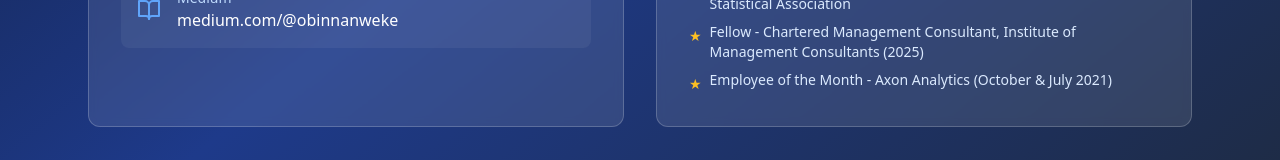
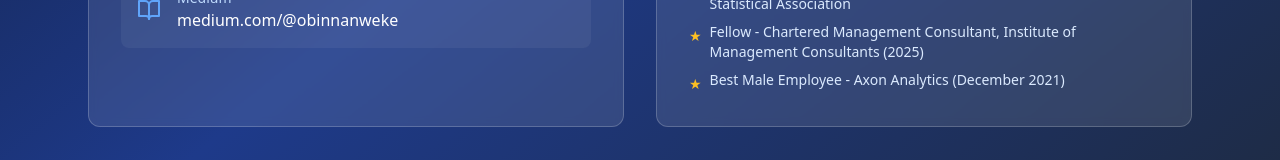
Before and after one commit to BeamX-Solutions/obinna-nweke, a React (Vite) app: page / in a window 1280 px wide. Shown: the part 9648-9808 px from the top of the page. Built offline with nearby package versions, Linux system fonts and the light colour scheme.

Commit message:
Updated the description and awards list

```diff
--- a/index.html
+++ b/index.html
@@ -12,7 +12,7 @@
       gtag('js', new Date());
       gtag('config', 'G-YYYBYGKML2');
     </script>
-    <title>Executive Personal Website</title>
+    <title>Obinna Nweke</title>
     <meta name="description" content="Strategic analytics professional with 8+ years of experience in business analytics, finance, and data-driven decision-making." />
     <meta property="og:title" content="Obinna Nweke - Strategic Analytics Professional" />
     <meta property="og:description" content="Data-driven decision maker with expertise in business analytics, finance, and strategic growth." />
--- a/src/components/Contact.tsx
+++ b/src/components/Contact.tsx
@@ -13,7 +13,6 @@ const awards = [
   'Regional Award - National Association of Black Accountants (2024)',
   'Winner, Best Data Visualization – Data Fest 2025 by American Statistical Association',
   'Fellow - Chartered Management Consultant, Institute of Management Consultants (2025)',
-  'Employee of the Month - Axon Analytics (October & July 2021)',
   'Best Male Employee - Axon Analytics (December 2021)',
   'Award of Excellence - Faculty of Management Science, Nnamdi Azikiwe University (2021)'
 ];
```
